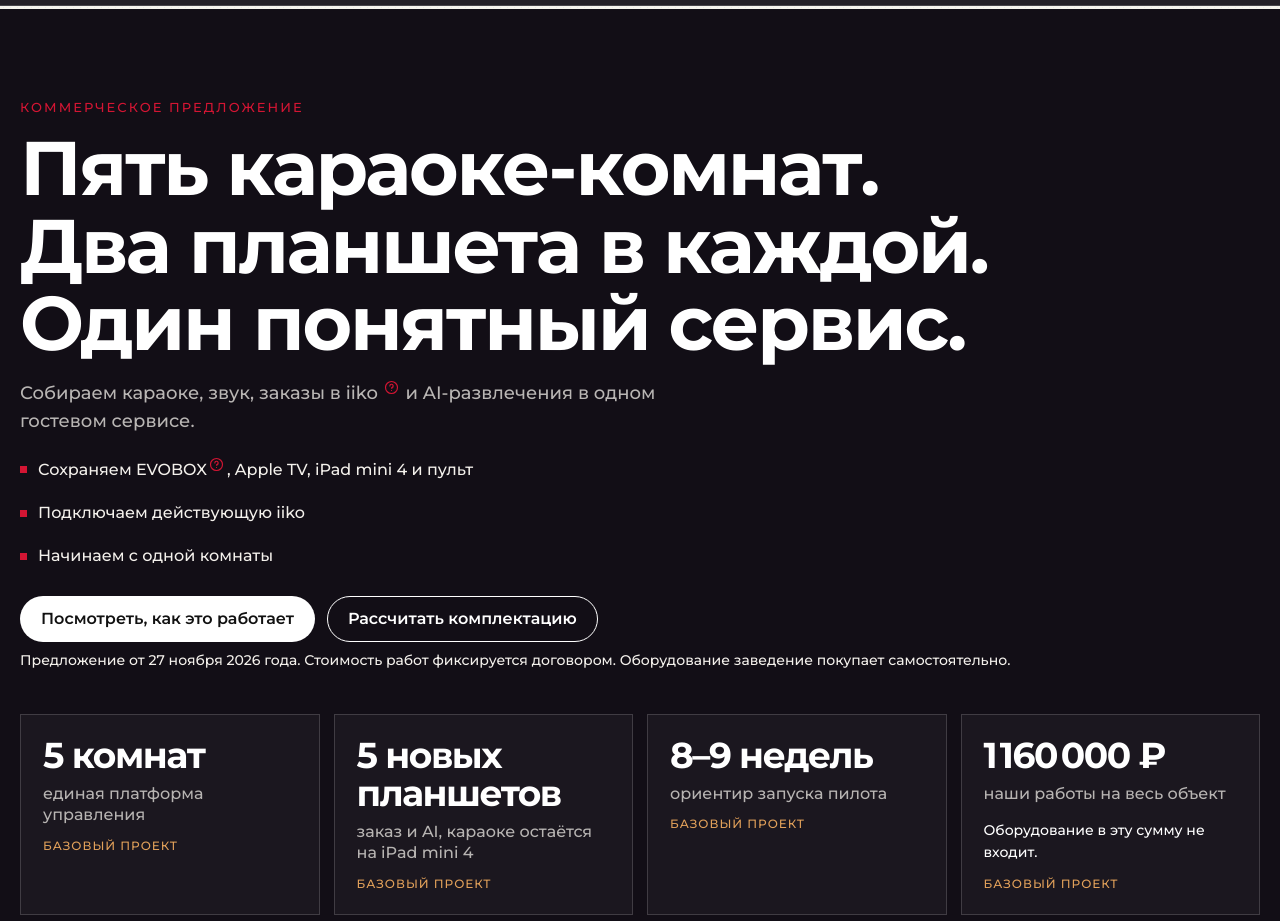
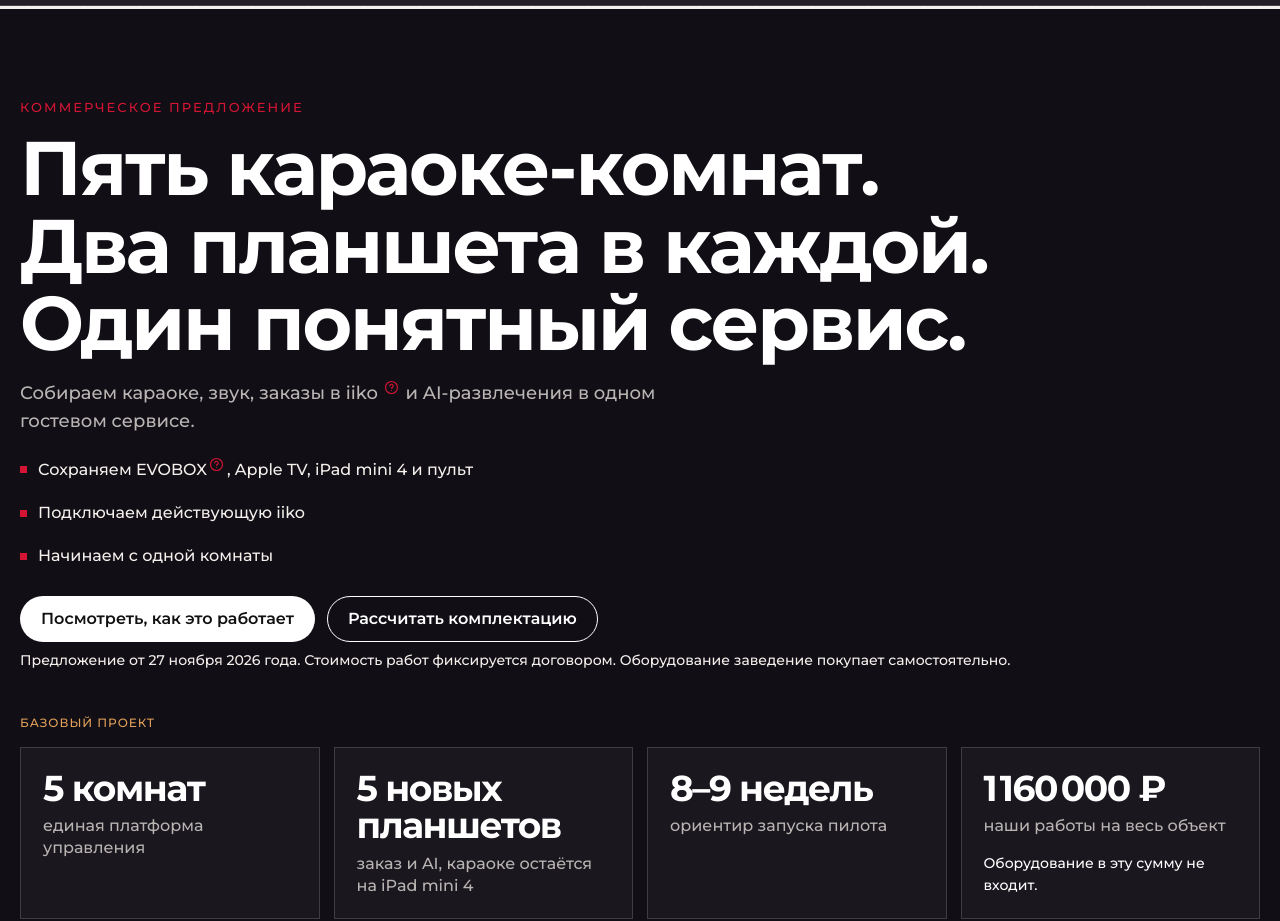
Before and after one commit to kostyasud/izumi-karaoke, a plain HTML site: page index.html in a window 1280 px wide. Shown: the part 66-987 px from the top of the page. Drawn offline with Linux system fonts and the light colour scheme.

Commit message:
Подпись «Базовый проект» стоит один раз над карточками, а не в каждой.
Co-authored-by: Cursor <cursoragent@cursor.com>

```diff
--- a/css/base.css
+++ b/css/base.css
@@ -112,6 +112,9 @@ h3 { margin: 0 0 8px; font-size: 22px; }
 .hero-grid, .split, .two { display: grid; gap: 28px; }
 .metrics, .cards, .modules, .scope-grid { display: grid; gap: 14px; }
 .metrics { grid-template-columns: repeat(4, 1fr); margin-top: 42px; }
+.metrics-block { margin-top: 42px; }
+.metrics-block .metrics { margin-top: 0; }
+.metrics-block > .tag { margin: 0 0 14px; }
 .metric, .card, .acc, .module, .room-card {
   background: var(--paper-2);
   border: 1px solid var(--line);
--- a/js/view.js
+++ b/js/view.js
@@ -75,19 +75,19 @@
           '<a class="btn btn-line" href="#budget">Рассчитать комплектацию</a>' +
         '</div>' +
         '<p class="note">Предложение от ' + t(pricing.proposalDate) + '. Стоимость работ фиксируется договором. Оборудование заведение покупает самостоятельно.</p>' +
-        '<div class="metrics">' +
+        '<div class="metrics-block"><p class="tag">Базовый проект</p><div class="metrics">' +
           metric(full.rooms + " комнат", "единая платформа управления") +
           metric(full.serviceTablets + " новых планшетов", "заказ и AI, караоке остаётся на iPad mini 4") +
           metric("8–9 недель", "ориентир запуска пилота") +
           metric(m(full.total), "наши работы на весь объект", "Оборудование в эту сумму не входит.") +
-        '</div>' +
+        '</div></div>' +
       '</div></section>';
   }
 
   function metric(value, caption, extra) {
     return '<article class="metric"><b>' + value + '</b><span>' + t(caption) + '</span>' +
       (extra ? '<p class="note">' + t(extra) + '</p>' : '') +
-      '<span class="tag">Базовый проект</span></article>';
+      '</article>';
   }
 
   function audience(ui) {
```
